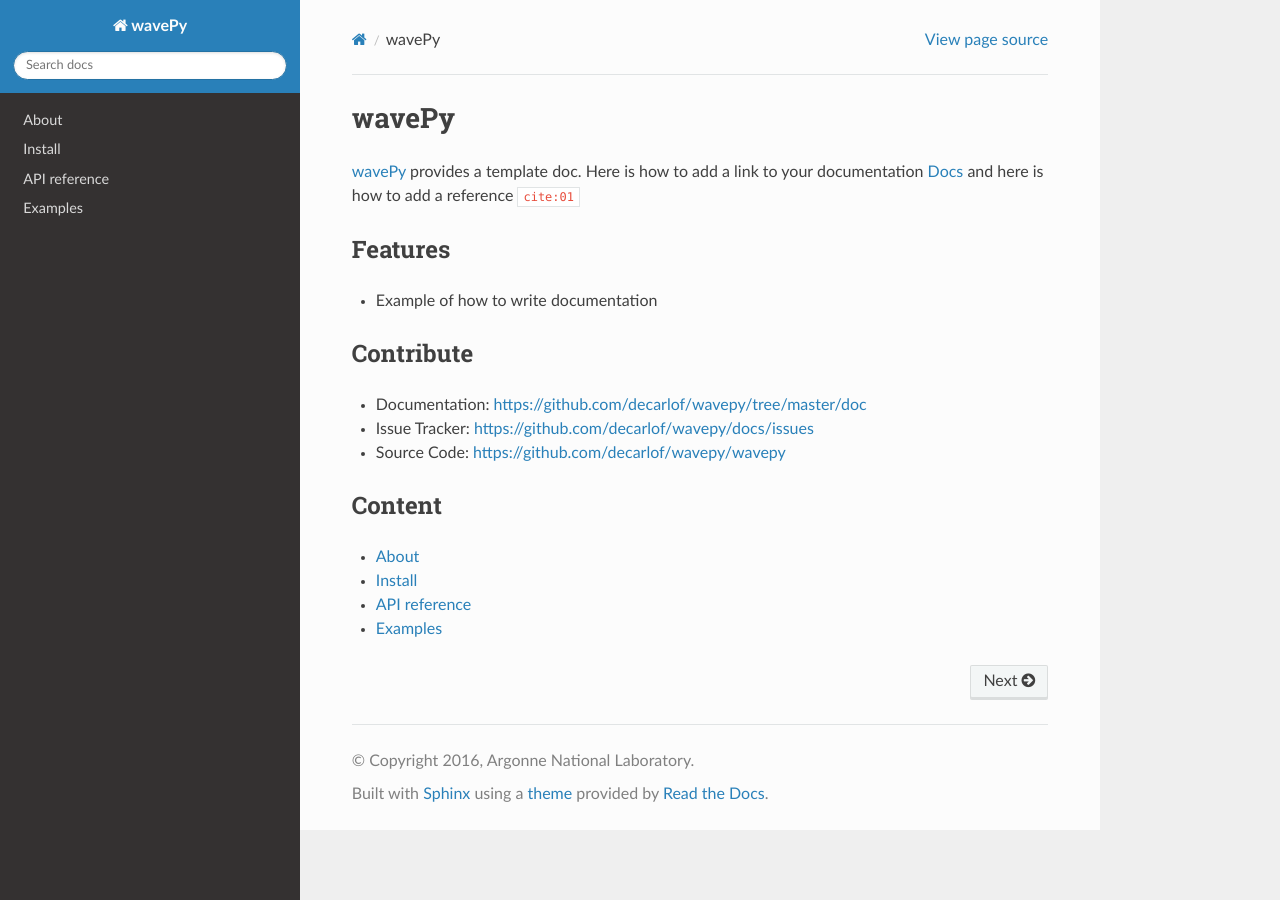
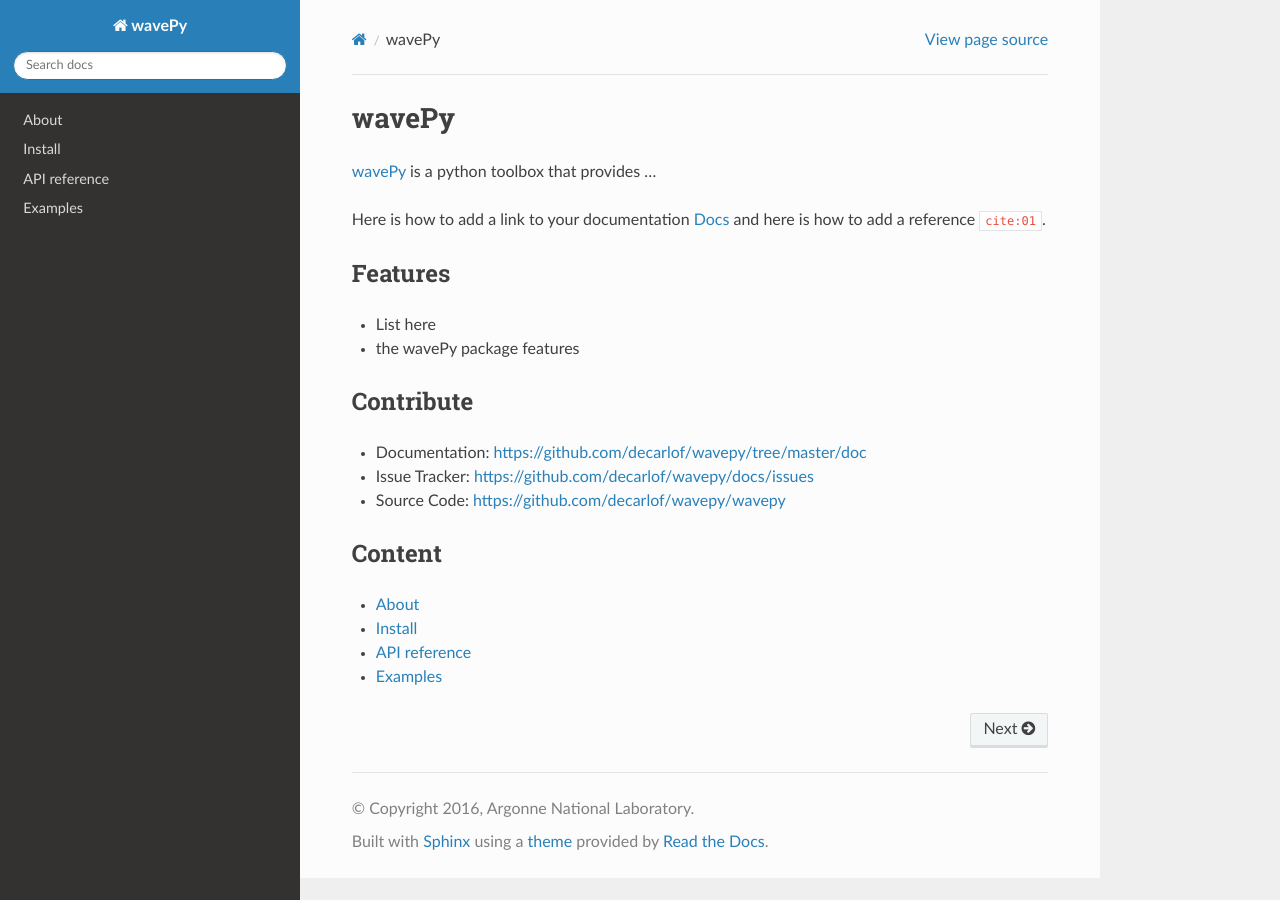
Before and after one commit to xianbo/wavepy, a Sphinx documentation site: the page built from doc/index.rst, in a window 1280 px wide. Built offline with Sphinx 7.4.7 and the Read the Docs theme 2.0.0, drawn with Linux system fonts in a browser that asks for light colours; pages that are not in the unit, such as notebooks, are missing from menus; cross-references to code outside the pages are shown as plain code.

Commit message:
customized for wavePy project

```diff
--- a/doc/index.rst
+++ b/doc/index.rst
@@ -2,15 +2,17 @@
 wavePy
 ======
 
-`wavePy <https://github.com/decarlof/wavepy>`_ provides a template doc.
+`wavePy <https://github.com/decarlof/wavepy>`_ is a python toolbox that provides ...
+
 Here is how to add a link to your documentation
-`Docs <http://wavepy.readthedocs.org/>`_ and here is how to add a reference :cite:`cite:01`
+`Docs <http://wavepy.readthedocs.org/>`_ and here is how to add a reference :cite:`cite:01`.
 
 
 Features
 --------
 
-* Example of how to write documentation
+* List here
+* the wavePy package features
 
 
 Contribute
--- a/doc/source/about.rst
+++ b/doc/source/about.rst
@@ -2,8 +2,9 @@
 About
 =====
 
-This section describes what the wavepy is about
+This section describes what the
 `wavePy <https://github.com/decarlof/wavepy>`_.
+project is about.
 
 .. contents:: Contents:
    :local:
--- a/doc/source/api.rst
+++ b/doc/source/api.rst
@@ -1,7 +1,9 @@
 API reference
 =============
 
-.. rubric:: **wavepy Modules:**
+If the functions are derived from a publication add here the referenced citation as :cite:`ref:01`.
+
+.. rubric:: **wavePy Modules:**
 
 .. toctree::
 
--- a/doc/source/bibtex/ref.bib
+++ b/doc/source/bibtex/ref.bib
@@ -1,4 +1,4 @@
-@article{reference:01,
+@article{ref:01,
    author = "Marathe, Shashidhara and Assoufid, Lahsen and Xiao, Xianghui and Ham, Kyungmin and Johnson, Warren W. and Butler, Leslie G.",
    title = "Improved algorithm for processing grating-based phase contrast interferometry image sets",
    journal = "Review of Scientific Instruments",
--- a/doc/source/demo.rst
+++ b/doc/source/demo.rst
@@ -1,7 +1,7 @@
 Examples
 ========
 
-Here we describe what the examples are doing. You can cite with :cite:`reference:01`.
+Here we describe what the examples are doing.
 
 
 .. toctree::
```
